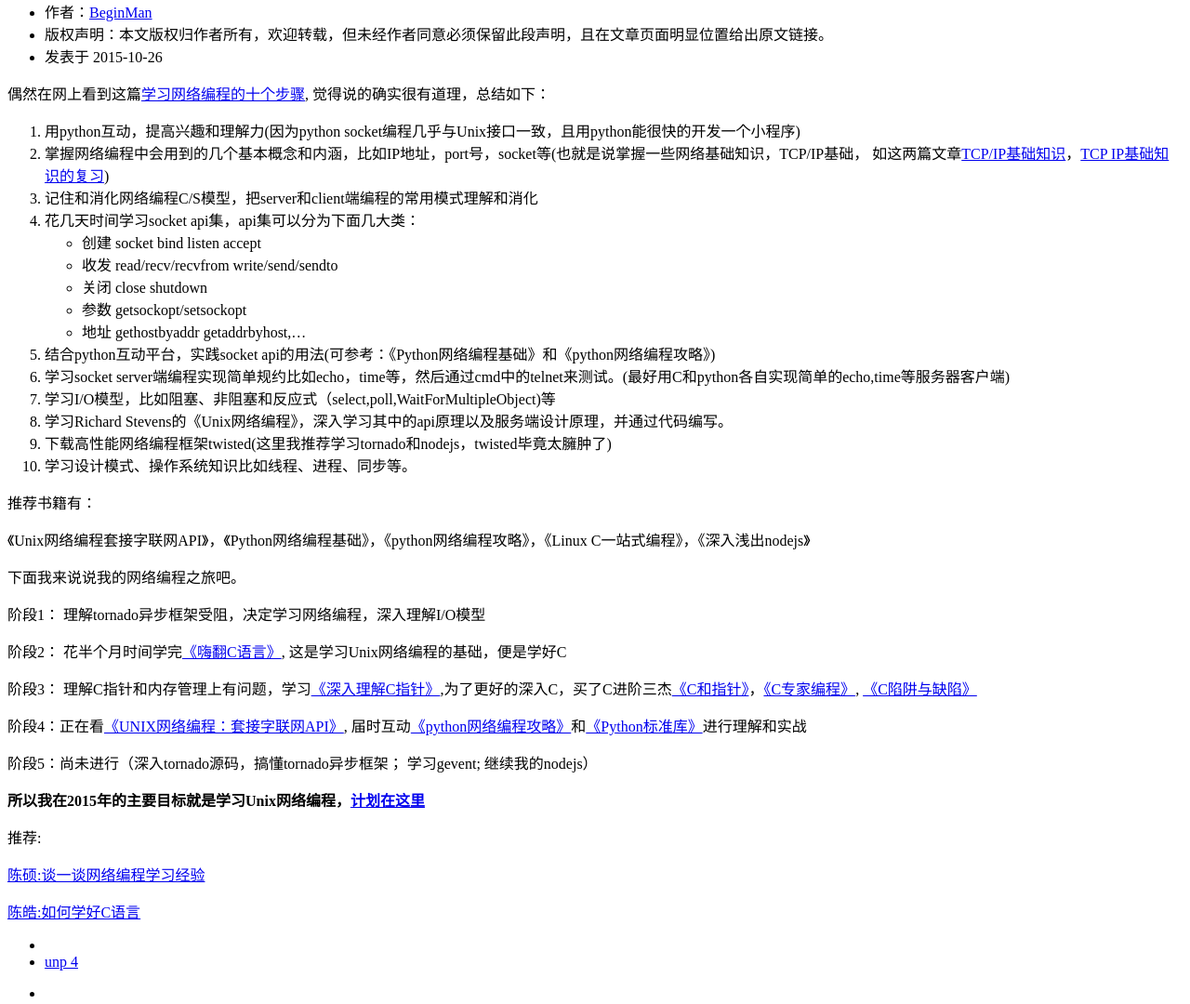
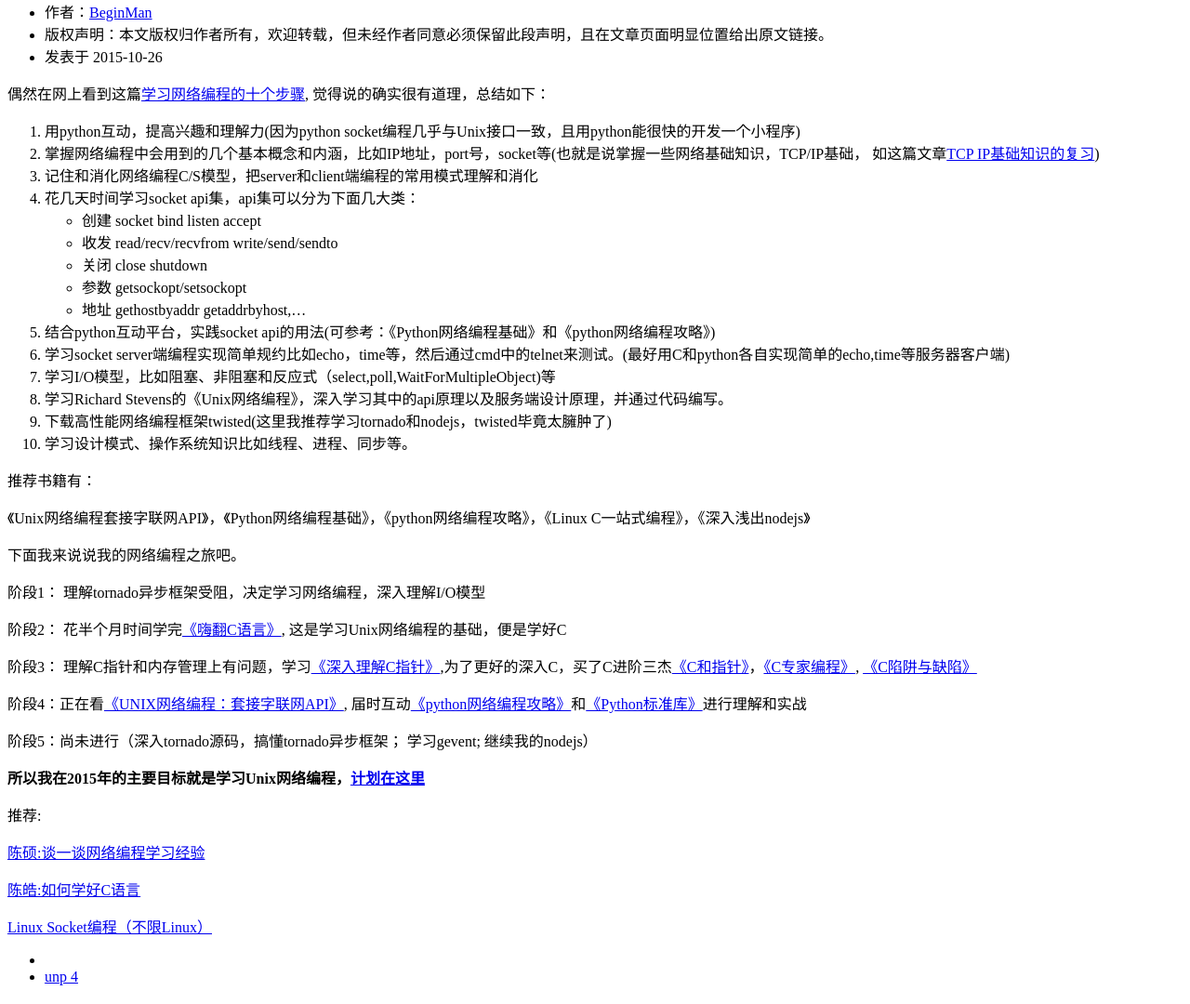
Before and after one commit to corner2015/beginman.github.io, a Jekyll site: the page built from _posts/unix/2015-10-26-network-programming.md, in a window 1280 px wide and 1400 px high. Shown: the part 320-1400 px from the top of the window at 93% size. Built offline with Jekyll 4.4.1, drawn with Linux system fonts in a browser that asks for light colours; nearby versions of some CDN libraries; library files that are not in the unit come from our copies; Markdown is read by kramdown in place of the engine named in the settings; comment, search, counter and statistics services are not loaded.

Commit message:
学习网络编程的步骤

```diff
--- a/_posts/unix/2015-10-26-network-programming.md
+++ b/_posts/unix/2015-10-26-network-programming.md
@@ -10,7 +10,7 @@ tags: [Unix网络编程]
 偶然在网上看到这篇[学习网络编程的十个步骤](http://www.cppblog.com/waterinfire/archive/2007/05/11/23904.html), 觉得说的确实很有道理，总结如下：
 
 1. 用python互动，提高兴趣和理解力(因为python socket编程几乎与Unix接口一致，且用python能很快的开发一个小程序)
-2. 掌握网络编程中会用到的几个基本概念和内涵，比如IP地址，port号，socket等(也就是说掌握一些网络基础知识，TCP/IP基础， 如这两篇文章[TCP/IP基础知识](http://www.jianshu.com/p/26c9f64d0363)，[TCP IP基础知识的复习](http://www.cnblogs.com/rollenholt/archive/2012/04/25/2469592.html))
+2. 掌握网络编程中会用到的几个基本概念和内涵，比如IP地址，port号，socket等(也就是说掌握一些网络基础知识，TCP/IP基础， 如这篇文章[TCP IP基础知识的复习](http://www.cnblogs.com/rollenholt/archive/2012/04/25/2469592.html))
 3. 记住和消化网络编程C/S模型，把server和client端编程的常用模式理解和消化
 4. 花几天时间学习socket api集，api集可以分为下面几大类：
 	- 创建   socket bind listen accept
@@ -49,3 +49,5 @@ tags: [Unix网络编程]
 [陈硕:谈一谈网络编程学习经验](http://www.cppblog.com/Solstice/archive/2011/06/06/148129.aspx)
 
 [陈皓:如何学好C语言](http://coolshell.cn/articles/4102.html)
+
+[Linux Socket编程（不限Linux）](http://www.cnblogs.com/skynet/archive/2010/12/12/1903949.html)
```
